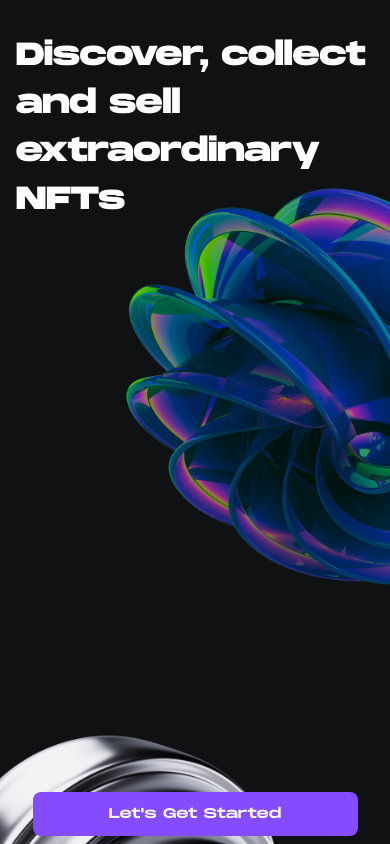
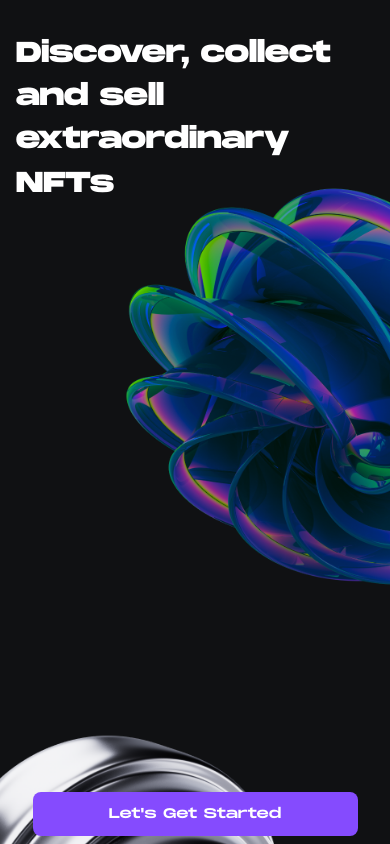
Before and after one commit to Izarothy/nft-mobile-app-design, a Next.js app: page / in a window 390 px wide. Built offline with nearby package versions, Linux system fonts and the light colour scheme.

Commit message:
feat: make font size responsive

```diff
--- a/components/Welcome.tsx
+++ b/components/Welcome.tsx
@@ -4,7 +4,7 @@ import Image from 'next/image'
 const Welcome = () => {
   return (
     <div className="relative h-screen overflow-x-hidden bg-primary-dark pt-8">
-      <h1 className="mx-4 text-[32px] font-bold text-white">
+      <h1 className="mx-4 text-[180%] font-bold text-white">
         Discover, collect and sell extraordinary NFTs
       </h1>
       <span className="absolute top-36 -right-4 z-10 mb-8 w-4/5">
```
